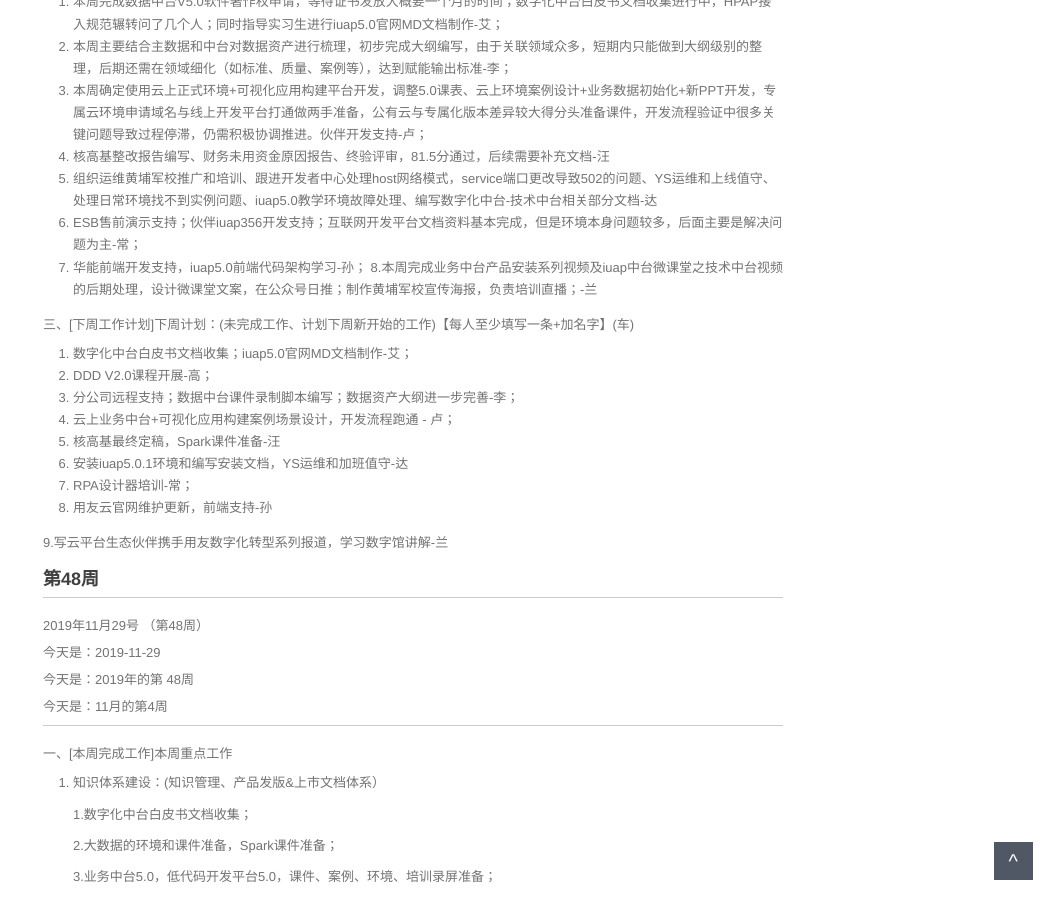
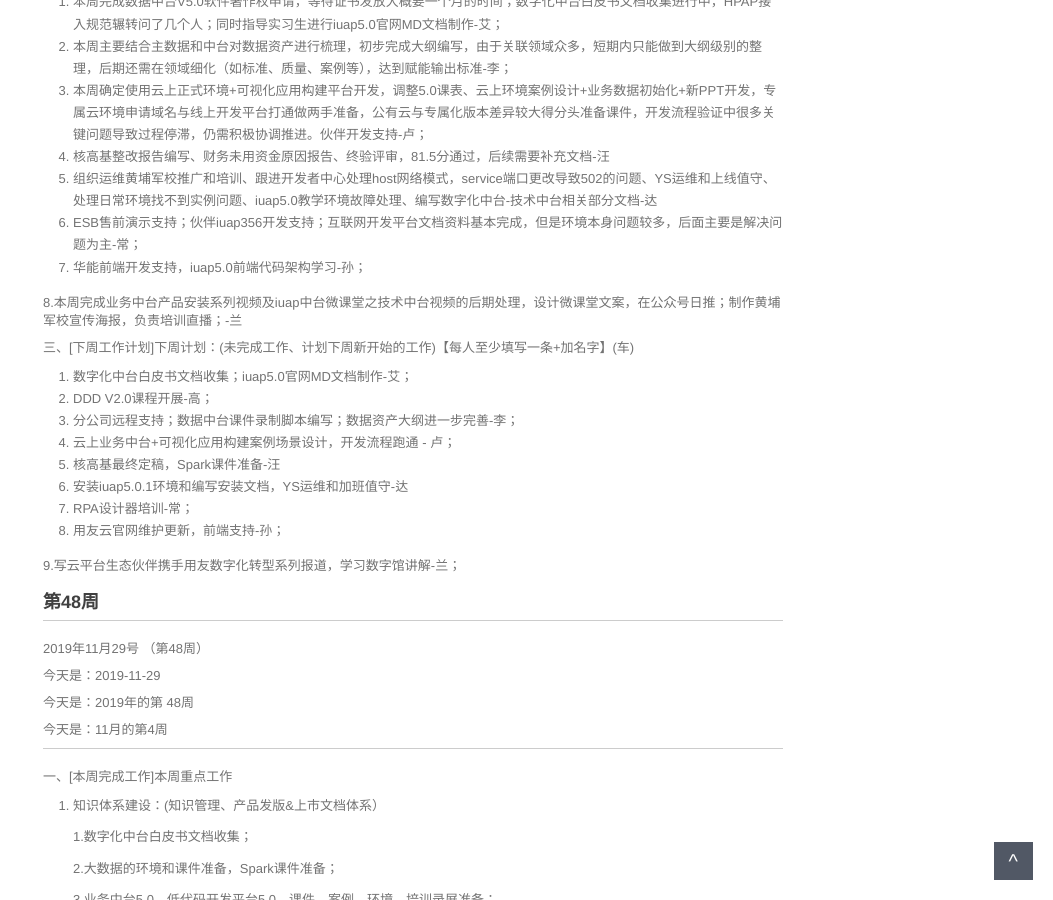
Before and after one commit to walllFlower/blog, a Jekyll site: the page built from _posts/2018-07-17-day_report_cxz.md, in a window 1280 px wide and 900 px high, scrolled down 1373 px. Shown: the whole window, without its empty margins (227-1280 px from the left). Built offline with Jekyll 4.4.1, drawn with Linux system fonts in a browser that asks for light colours; comment, search, counter and statistics services are not loaded.

```diff
--- a/_posts/2018-07-17-day_report_cxz.md
+++ b/_posts/2018-07-17-day_report_cxz.md
@@ -83,6 +83,7 @@ categories: 技术运营工作周报
 5. 组织运维黄埔军校推广和培训、跟进开发者中心处理host网络模式，service端口更改导致502的问题、YS运维和上线值守、处理日常环境找不到实例问题、iuap5.0教学环境故障处理、编写数字化中台-技术中台相关部分文档-达
 6. ESB售前演示支持；伙伴iuap356开发支持；互联网开发平台文档资料基本完成，但是环境本身问题较多，后面主要是解决问题为主-常；
 7. 华能前端开发支持，iuap5.0前端代码架构学习-孙；
+
 8.本周完成业务中台产品安装系列视频及iuap中台微课堂之技术中台视频的后期处理，设计微课堂文案，在公众号日推；制作黄埔军校宣传海报，负责培训直播；-兰
 
 三、[下周工作计划]下周计划：(未完成工作、计划下周新开始的工作)【每人至少填写一条+加名字】(车)
@@ -94,9 +95,9 @@ categories: 技术运营工作周报
 5. 核高基最终定稿，Spark课件准备-汪
 6. 安装iuap5.0.1环境和编写安装文档，YS运维和加班值守-达
 7. RPA设计器培训-常；
-8. 用友云官网维护更新，前端支持-孙
-
-9.写云平台生态伙伴携手用友数字化转型系列报道，学习数字馆讲解-兰
+8. 用友云官网维护更新，前端支持-孙；
+
+9.写云平台生态伙伴携手用友数字化转型系列报道，学习数字馆讲解-兰；
 
 
 ###  第48周
```
